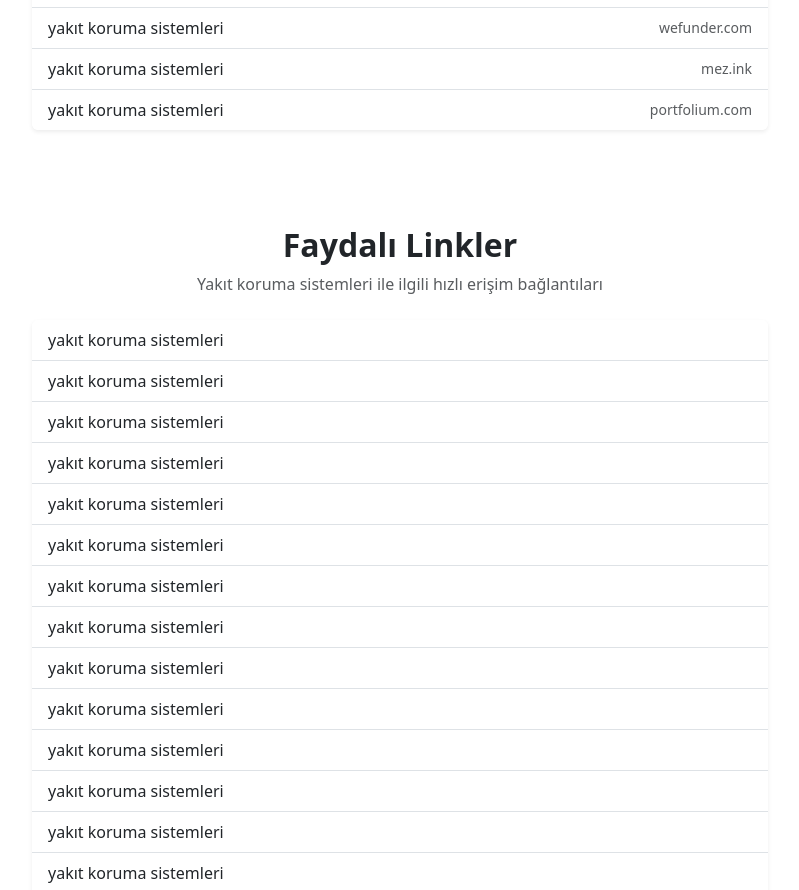
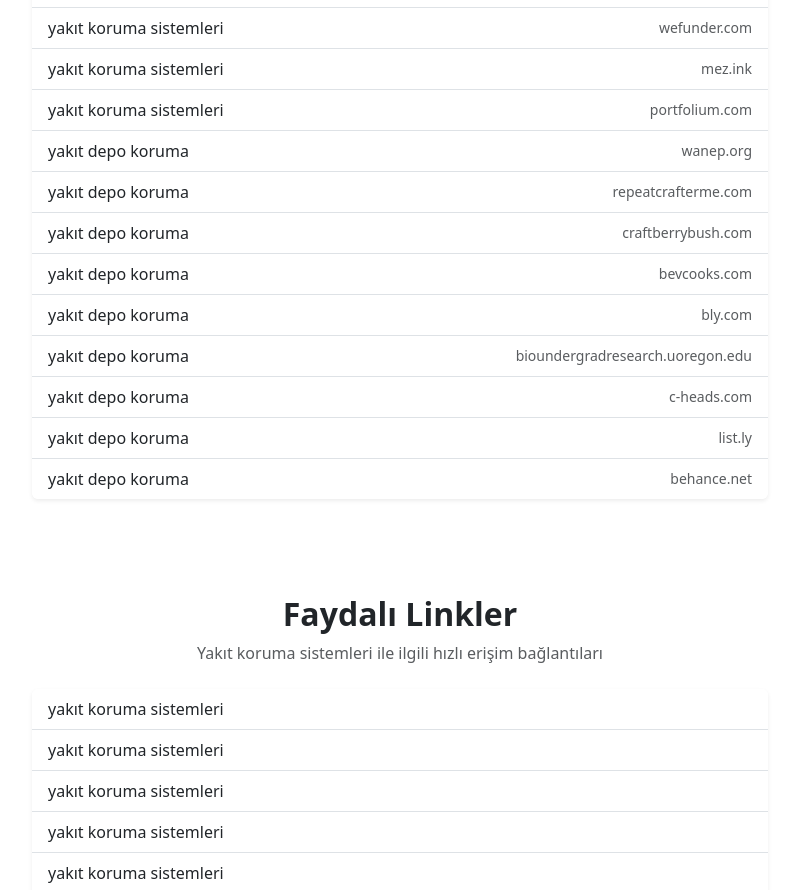
Before and after one commit to erenteknikotomotiv0/erenteknikotomotiv0.github.com, a plain HTML site: page index.html in a window 1280 px wide. Shown: the part 2385-3275 px from the top of the page, without its empty margins (240-1039 px from the left). Drawn offline with nearby package versions, Linux system fonts and the light colour scheme.

Commit message:
Update index.html

```diff
--- a/index.html
+++ b/index.html
@@ -194,12 +194,52 @@
           <a class="list-group-item list-group-item-action d-flex justify-content-between align-items-center" href="https://wefunder.com/erenteknikotomotiv" target="_blank" rel="noopener">
             yakıt koruma sistemleri <small class="text-muted">wefunder.com</small>
           </a>
-          <a class="list-group-item list-group-item-action d-flex justify-content-between align-items-center" href="https://mez.ink/erenteknikotomotiv0" target="_blank" rel="noopener">
+          <a class="list-group-item list-group-item-action d-flex justify-content-between align-items-center" href="https://mez.ink/erenteknikotomotiv0" target="_blank" rel="follow">
             yakıt koruma sistemleri <small class="text-muted">mez.ink</small>
           </a>
           <a class="list-group-item list-group-item-action d-flex justify-content-between align-items-center" href="https://portfolium.com/ErenTeknikOtomotiv" target="_blank" rel="noopener">
             yakıt koruma sistemleri <small class="text-muted">portfolium.com</small>
           </a>
+        <a class="list-group-item list-group-item-action d-flex justify-content-between align-items-center" href="https://wanep.org/wanep/why-does-music-feel-so-good-5/" target="_blank" rel="noopener">
+  yakıt depo koruma <small class="text-muted">wanep.org</small>
+</a>
+
+<a class="list-group-item list-group-item-action d-flex justify-content-between align-items-center" href="https://www.repeatcrafterme.com/2022/09/crochet-owl-pumpkin.html" target="_blank" rel="noopener">
+  yakıt depo koruma <small class="text-muted">repeatcrafterme.com</small>
+</a>
+
+<a class="list-group-item list-group-item-action d-flex justify-content-between align-items-center" href="https://www.craftberrybush.com/2023/12/dollar-store-cheese-board-gift-box-idea.html" target="_blank" rel="noopener">
+  yakıt depo koruma <small class="text-muted">craftberrybush.com</small>
+</a>
+
+<a class="list-group-item list-group-item-action d-flex justify-content-between align-items-center" href="https://bevcooks.com/2012/01/slow-cooker-thai-chicken-noodle-soup/" target="_blank" rel="noopener">
+  yakıt depo koruma <small class="text-muted">bevcooks.com</small>
+</a>
+
+<a class="list-group-item list-group-item-action d-flex justify-content-between align-items-center" href="https://www.bly.com/blog/success/the-1-success-factor-hint-its-not-passion/" target="_blank" rel="noopener">
+  yakıt depo koruma <small class="text-muted">bly.com</small>
+</a>
+
+<a class="list-group-item list-group-item-action d-flex justify-content-between align-items-center" href="https://bioundergradresearch.uoregon.edu/2018/09/10/hello-world/" target="_blank" rel="noopener">
+  yakıt depo koruma <small class="text-muted">bioundergradresearch.uoregon.edu</small>
+</a>
+
+<a class="list-group-item list-group-item-action d-flex justify-content-between align-items-center" href="https://www.c-heads.com/chloe-holmes-by-ben-tsui-1" target="_blank" rel="noopener">
+  yakıt depo koruma <small class="text-muted">c-heads.com</small>
+</a>
+
+<a class="list-group-item list-group-item-action d-flex justify-content-between align-items-center" href="https://list.ly/eren-teknik-otomotiv" target="_blank" rel="noopener">
+  yakıt depo koruma <small class="text-muted">list.ly</small>
+</a>
+
+<a class="list-group-item list-group-item-action d-flex justify-content-between align-items-center" href="https://www.behance.net/erenteknik" target="_blank" rel="noopener">
+  yakıt depo koruma <small class="text-muted">behance.net</small>
+</a>
+
+
+
+
+
         </div>
       </div>
     </div>
```
